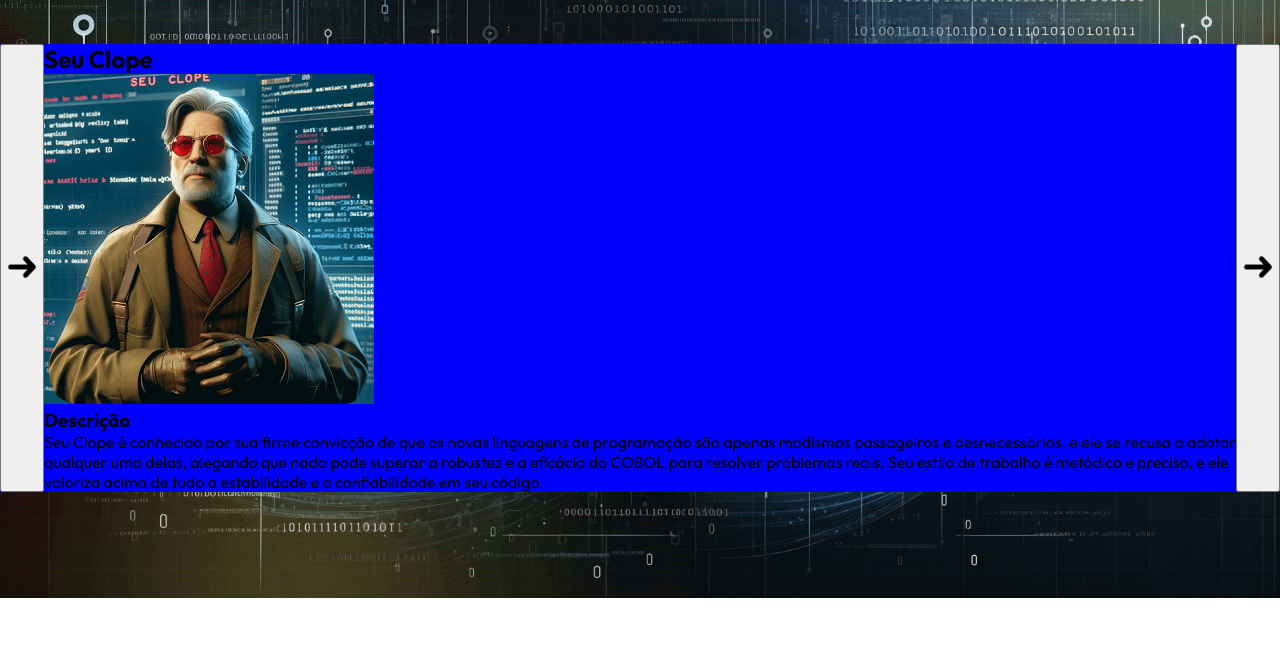
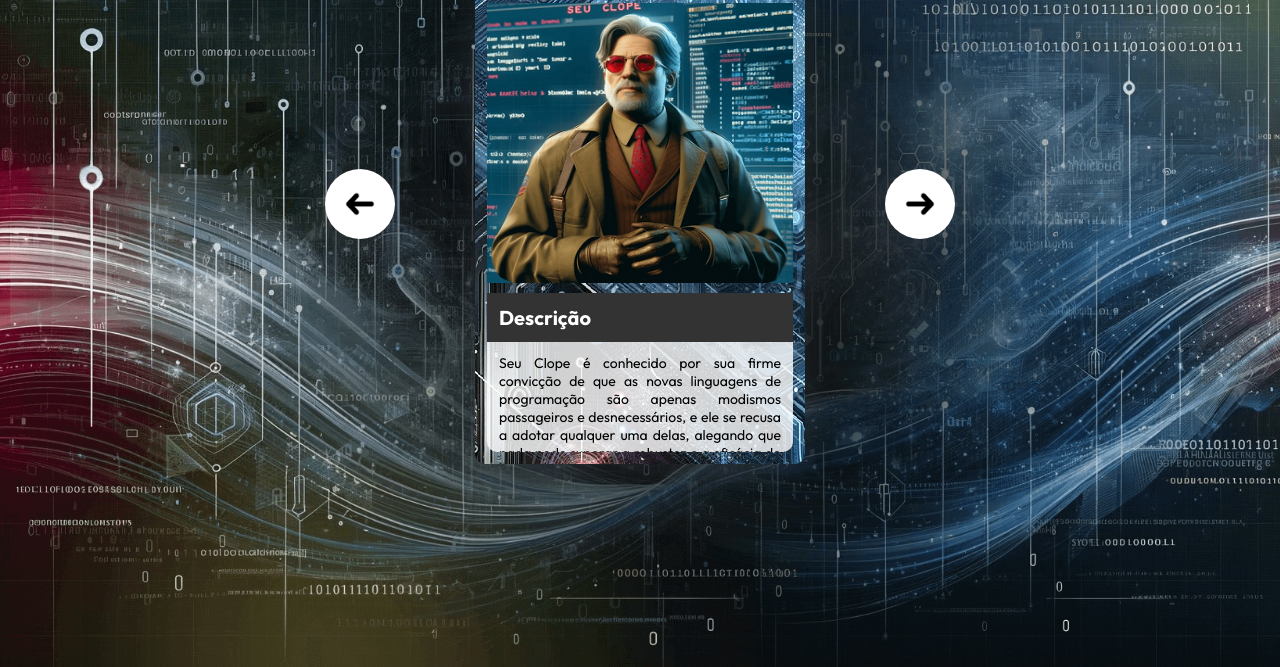
Before and after one commit to adrianooliveira12/Projeto-X-Devs, a plain HTML site: page index.html in a window 1280 px wide. Shown: the part 133-800 px from the top of the page. Drawn offline with Linux system fonts and the light colour scheme.

Commit message:
segundo commit

```diff
--- a/index.html
+++ b/index.html
@@ -1,180 +1,121 @@
 <!DOCTYPE html>
 <html lang="pt-BR">
+
 <head>
-    <meta charset="UTF-8" />
-    <meta name="viewport" content="width=device-width, initial-scale=1.0" />
-    <title>Projeto X-devs</title>
+    <meta charset="UTF-8">
+    <meta name="viewport" content="width=device-width, initial-scale=1.0">
+    <title>Projeto x-devs</title>
     <link rel="preconnect" href="https://fonts.googleapis.com">
     <link rel="preconnect" href="https://fonts.gstatic.com" crossorigin>
     <link href="https://fonts.googleapis.com/css2?family=Outfit:wght@100..900&display=swap" rel="stylesheet">
     <link rel="stylesheet" href="./src/css/reset.css">
-    <link rel="stylesheet" href="./src/css/style.css">
+    <link rel="stylesheet" href="./src/css/estilos.css">
 </head>
+
 <body>
     <header class="cabecalho">
         <h1>X-Devs</h1>
     </header>
     <main class="personagens-slider">
         <button class="btn-seta btn-voltar" id="btn-voltar">
-        <img src="./src/imagens/seta.png" alt="seta" />
+            <img src="./src/imagens/seta.png" alt="seta para voltar a imagem">
         </button>
+
         <ul class="lista-personagens">
             <li class="cartao selecionado fundo-1">
                 <h2 class="nome">Seu Clope</h2>
 
-          <img
-            class="imagem-personagem"
-            src="src/imagens/seuclope.png"
-            alt="Seu Clope"
-          />
+                <img class="imagem-personagem" src="src/imagens/seuclope.png" alt="Seu Clope" />
 
                 <div class="descricao">
                     <h3 class="titulo">Descrição</h3>
-            <p class="texto">
-              Seu Clope é conhecido por sua firme convicção de que as novas
-              linguagens de programação são apenas modismos passageiros e
-              desnecessários, e ele se recusa a adotar qualquer uma delas,
-              alegando que nada pode superar a robustez e a eficácia do COBOL
-              para resolver problemas reais. Seu estilo de trabalho é metódico e
-              preciso, e ele valoriza acima de tudo a estabilidade e a
-              confiabilidade em seu código.
-            </p>
+                    <p class="texto">Seu Clope é conhecido por sua firme convicção de que as novas linguagens de
+                        programação são apenas modismos passageiros e desnecessários, e ele se recusa a adotar qualquer
+                        uma delas, alegando que nada pode superar a robustez e a eficácia do COBOL para resolver
+                        problemas reais. Seu estilo de trabalho é metódico e preciso, e ele valoriza acima de tudo a
+                        estabilidade e a confiabilidade em seu código.</p>
                 </div>
             </li>
 
-      <!-- <li class="cartao fundo-2">
-          <div class="informacoes">
+            <li class="cartao fundo-2">
+
                 <h2 class="nome">Vamplena</h2>
-          </div>
 
-          <div class="container-imagem">
-            <img
-              class="imagem-personagem"
-              src="src/imagens/vamplena.png"
-              alt="Vamplena"
-            />
-          </div>
+                <img class="imagem-personagem" src="src/imagens/vamplena.png" alt="Vamplena" />
 
                 <div class="descricao">
                     <h3 class="titulo">Descrição</h3>
-            <p class="texto">
-              Apesar de seu objetivo nobre de se tornar sênior, ela luta com o
-              dilema ético de seu poder, pois teme tornar-se dependente da
-              expertise alheia em vez de desenvolver a sua própria. Sua jornada
-              é marcada por um intenso desejo de autodesenvolvimento e pela
-              busca de um equilíbrio entre aprender com os outros e cultivar seu
-              próprio talento genuíno.
-            </p>
+                    <p class="texto">Apesar de seu objetivo nobre de se tornar sênior, ela luta com o dilema ético de
+                        seu poder, pois teme tornar-se dependente da expertise alheia em vez de desenvolver a sua
+                        própria. Sua jornada é marcada por um intenso desejo de autodesenvolvimento e pela busca de um
+                        equilíbrio entre aprender com os outros e cultivar seu próprio talento genuíno.</p>
                 </div>
             </li>
 
             <li class="cartao fundo-3">
-          <div class="informacoes">
+
                 <h2 class="nome">Jubiléia</h2>
-          </div>
 
-          <div class="container-imagem">
-            <img
-              class="imagem-personagem"
-              src="src/imagens/jubileia.png"
-              alt="Jubiléia"
-            />
-          </div>
+                <img class="imagem-personagem" src="src/imagens/jubileia.png" alt="Jubiléia" />
 
                 <div class="descricao">
                     <h3 class="titulo">Descrição</h3>
-            <p class="texto">
-              Uma jovem desenvolvedora em treinamento, Jubiléia já se destaca
-              por sua peculiaridade: uma aversão declarada a temas claros em
-              ambientes de programação. Ela tem uma preferência intensa por
-              temas escuros, que considera mais suaves e agradáveis para seus
-              olhos, especialmente durante longas sessões de codificação à
-              noite.
-            </p>
+                    <p class="texto">Uma jovem desenvolvedora em treinamento, Jubiléia já se destaca por sua
+                        peculiaridade: uma aversão declarada a temas claros em ambientes de programação. Ela tem uma
+                        preferência intensa por temas escuros, que considera mais suaves e agradáveis para seus olhos,
+                        especialmente durante longas sessões de codificação à noite.</p>
                 </div>
             </li>
             <li class="cartao fundo-4">
-          <div class="informacoes">
+
                 <h2 class="nome">Tempestade Solar</h2>
-          </div>
 
-          <div class="container-imagem">
-            <img
-              class="imagem-personagem"
-              src="src/imagens/tempestade-solar.png"
-              alt="Tempestade Solar"
-            />
-          </div>
+                <img class="imagem-personagem" src="src/imagens/tempestade-solar.png" alt="Tempestade Solar" />
 
                 <div class="descricao">
                     <h3 class="titulo">Descrição</h3>
-            <p class="texto">
-              No universo dos desenvolvedores, Tempestade Solar é conhecida como
-              uma das vilãs mais formidáveis. Ela tem o poder de gerar explosões
-              solares massivas que perturbam as redes de comunicação, afetando a
-              internet e todos os dispositivos conectados. Esses surtos solares
-              causam caos no mundo digital, desestabilizando servidores,
-              interrompendo conexões e causando perda de dados críticos.
-            </p>
+                    <p class="texto">No universo dos desenvolvedores, Tempestade Solar é conhecida como uma das vilãs
+                        mais formidáveis. Ela tem o poder de gerar explosões solares massivas que perturbam as redes de
+                        comunicação, afetando a internet e todos os dispositivos conectados. Esses surtos solares causam
+                        caos no mundo digital, desestabilizando servidores, interrompendo conexões e causando perda de
+                        dados críticos.</p>
                 </div>
             </li>
             <li class="cartao fundo-5">
-          <div class="informacoes">
+
                 <h2 class="nome">Loggineto</h2>
-          </div>
 
-          <div class="container-imagem">
-            <img
-              class="imagem-personagem"
-              src="src/imagens/loggineto.png"
-              alt="Loggineto"
-            />
-          </div>
+                <img class="imagem-personagem" src="src/imagens/loggineto.png" alt="Loggineto" />
 
                 <div class="descricao">
                     <h3 class="titulo">Descrição</h3>
-            <p class="texto">
-              Ele possui a capacidade única de influenciar e redirecionar fluxos
-              de dados apenas com a força de sua vontade, permitindo-lhe acessar
-              e alterar informações de qualquer dispositivo conectado à rede.
-              Seu domínio sobre a segurança digital o torna um adversário
-              formidável para qualquer equipe de TI, pois ele pode causar
-              falhas, acessar dados confidenciais e criar barreiras de segurança
-              quase impenetráveis.
-            </p>
+                    <p class="texto">Ele possui a capacidade única de influenciar e redirecionar fluxos de dados apenas
+                        com a força de sua vontade, permitindo-lhe acessar e alterar informações de qualquer dispositivo
+                        conectado à rede. Seu domínio sobre a segurança digital o torna um adversário formidável para
+                        qualquer equipe de TI, pois ele pode causar falhas, acessar dados confidenciais e criar
+                        barreiras de segurança quase impenetráveis.</p>
                 </div>
             </li>
             <li class="cartao fundo-6">
-          <div class="informacoes">
+
                 <h2 class="nome">Professor Cafeze</h2>
-          </div>
 
-          <div class="container-imagem">
-            <img
-              class="imagem-personagem"
-              src="./src/imagens/professor-cafeze.png"
-              alt="Professor Cafeze"
-            />
-          </div>
-
+                <img class="imagem-personagem" src="./src/imagens/professor-cafeze.png" alt="Professor Cafeze" />
 
                 <div class="descricao">
                     <h3 class="titulo">Descrição</h3>
-            <p class="texto">
-              Líder dos X-devs é um mentor para desenvolvedores iniciantes,
-              guiando-os com sua mente excepcional e uma xícara de café sempre à
-              mão. Ele possui habilidades telepáticas que lhe permitem
-              transmitir conhecimento de programação diretamente para a mente
-              dos novatos, acelerando sua aprendizagem.
-            </p>
+                    <p class="texto">Líder dos X-devs é um mentor para desenvolvedores iniciantes, guiando-os com sua
+                        mente excepcional e uma xícara de café sempre à mão. Ele possui habilidades telepáticas que lhe
+                        permitem transmitir conhecimento de programação diretamente para a mente dos novatos, acelerando
+                        sua aprendizagem.</p>
                 </div>
             </li>
-        -->
         </ul>
 
         <button class="btn-seta" id="btn-avancar">
-        <img src="./src/imagens/seta.png" alt="seta" />
+            <img src="./src/imagens/seta.png" alt="seta para avançar a imagem">
         </button>
     </main>
 </body>
+
 </html>
--- /dev/null
+++ b/src/css/estilos.css
@@ -0,0 +1,143 @@
+body {
+  font-family: "Outfit", sans-serif;
+  background-image: url("../imagens/fundo-base.jpg");
+  background-repeat: no-repeat;
+  background-size: cover;
+  min-height: 100vh;
+}
+
+.cabecalho {
+  text-align: center;
+  padding: 10px 0;
+}
+
+.cabecalho h1 {
+  color: #f1ecff;
+  font-size: 45px;
+  letter-spacing: 10px;
+  text-transform: uppercase;
+}
+
+.personagens-slider {
+  display: flex;
+  justify-content: center;
+  align-items: center;
+  gap: 80px;
+}
+
+.lista-personagens {
+  width: 330px;
+  height: 520px;
+  position: relative;
+}
+
+.btn-seta {
+  background-color: #ffffff;
+  width: 70px;
+  height: 70px;
+  border-radius: 50px;
+  border: 0;
+  cursor: pointer;
+  display: flex;
+  align-items: center;
+  justify-content: center;
+  transition: background-color 0.2s ease-in-out;
+  box-shadow: rgba(100, 100, 111, 0.2) 0px 7px 29px 0px;
+}
+
+.btn-seta.btn-voltar {
+  transform: rotateY(180deg);
+}
+
+.btn-seta:hover {
+  background-color: #8351fe;
+}
+
+.cartao {
+  opacity: 0;
+  height: 100%;
+  position: absolute;
+  padding: 12px;
+  box-shadow: rgba(100, 100, 111, 0.2) 0px 7px 29px 0px;
+  border-radius: 10px;
+  transition: opacity 0.3s ease-in-out;
+
+  /*
+    Comentário pra ajudar a entender o flex direction column :)
+
+    Quando o flex-direction tem valor column
+    o justify-content alinha os filhos verticalmente
+    e o align-items alinha os filhos horizontalmente
+    no caso do flex-direction com valor row é o contrário
+  */
+
+  display: flex;
+  flex-direction: column;
+  justify-content: space-between;
+}
+
+.cartao.selecionado {
+  opacity: 1;
+  z-index: 1;
+}
+
+.cartao .imagem-personagem {
+  width: 100%;
+  max-height: 280px;
+}
+
+.cartao .nome {
+  background-color: rgba(179, 177, 185, 0.7);
+  padding: 8px 10px;
+  border-top-left-radius: 10px;
+  border-top-right-radius: 10px;
+  color: #ffffff;
+  font-size: 16px;
+  text-transform: uppercase;
+  letter-spacing: 5px;
+}
+
+.cartao .descricao {
+  background-color: rgba(255, 255, 255, 0.8);
+  border-bottom-left-radius: 10px;
+  border-bottom-right-radius: 10px;
+}
+
+.cartao .descricao .titulo {
+  background-color: #333333;
+  font-size: 20px;
+  color: #ffffff;
+  padding: 12px;
+}
+
+.cartao .descricao .texto {
+  font-size: 14px;
+  padding: 12px;
+  text-align: justify;
+  max-height: 110px;
+  overflow-y: auto;
+}
+
+.cartao.fundo-1 {
+  background: url("../imagens/fundo-1.jpg") no-repeat;
+}
+
+.cartao.fundo-2 {
+  background: url("../imagens/fundo-2.jpg") no-repeat;
+}
+
+.cartao.fundo-3 {
+  background: url("../imagens/fundo-3.jpg") no-repeat;
+}
+
+.cartao.fundo-4 {
+  background: url("../imagens/fundo-4.jpg") no-repeat;
+}
+
+.cartao.fundo-5 {
+  background: url("../imagens/fundo-5.jpg") no-repeat;
+}
+
+.cartao.fundo-6 {
+  background: url("../imagens/fundo-6.jpg") no-repeat;
+}
--- a/src/css/reset.css
+++ b/src/css/reset.css
@@ -1,8 +1,9 @@
-*{
+* {
     margin: 0;
     padding: 0;
     box-sizing: border-box;
 }
-ul{
+
+ul {
     list-style: none;
 }
--- a/src/css/style.css
+++ /dev/null
@@ -1,20 +0,0 @@
-body{
-    font-family: 'outfit',sans-serif;
-    background-image: url('../imagens/fundo-base.jpg');
-    background-repeat: no-repeat; /* para a imagem nao repetir*/
-    background-size: cover;
-}
-.cabecalho{
-    text-align: center;
-    padding: 60px 0;
-}
-.cabecalho h1{
-    color: #f1ecff;
-    font-size: 45px;
-    letter-spacing: 10px;
-    text-transform: uppercase;
-}
-.personagens-slider{
-    display: flex;
-    background-color: blue;
-}
```
Lines whose indentation alone changed are shown as unchanged.
